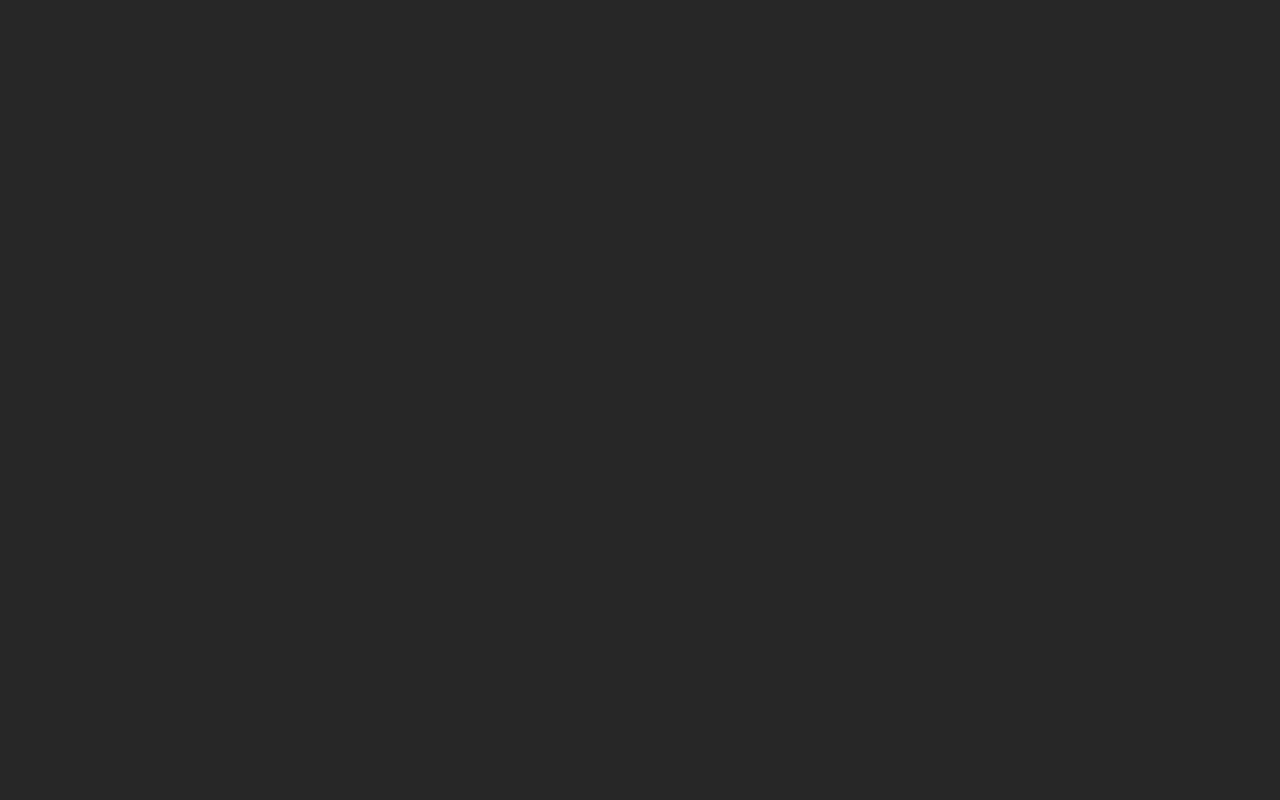
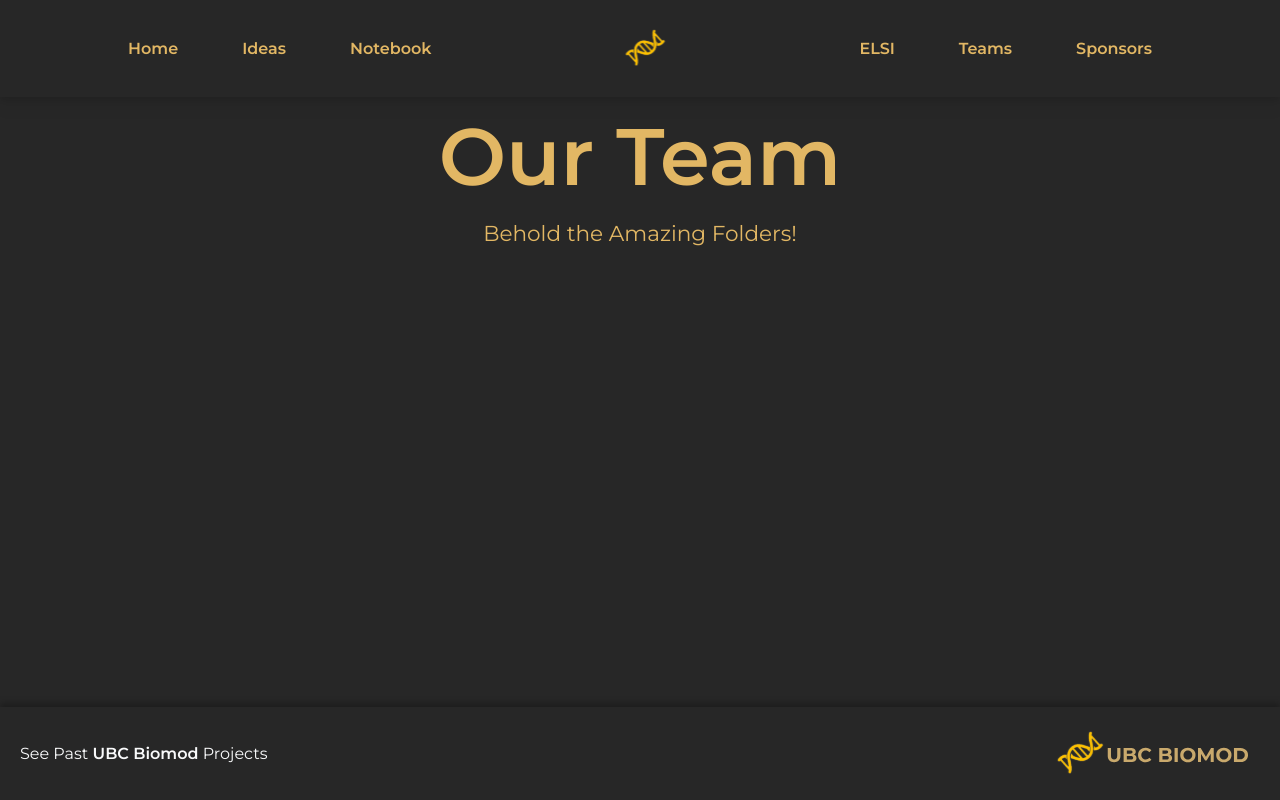
Before and after one commit to biomod2023/biomod2023, a Vue app: page /team in a window 1280 px wide. Before the commit this address had no page. Built offline with nearby package versions, Linux system fonts and the light colour scheme.

Commit message:
add route to team page and some headings

```diff
--- a/src/components/NavBar.vue
+++ b/src/components/NavBar.vue
@@ -16,7 +16,7 @@ import { RouterLink } from 'vue-router'
     </a>
     <div class="flex justify-center gap-16">
       <RouterLink to="#">ELSI</RouterLink>
-      <RouterLink to="#">Teams</RouterLink>
+      <RouterLink to="/team">Teams</RouterLink>
       <RouterLink to="#">Sponsors</RouterLink>
     </div>
   </div>
--- a/src/router/index.ts
+++ b/src/router/index.ts
@@ -1,6 +1,7 @@
 import { createRouter, createWebHistory } from 'vue-router'
-import HomeView from '../views/HomeView.vue'
+import HomeView from '@/views/HomeView.vue'
 import IdeasView from '@/views/IdeasView.vue'
+import TeamView from `@/views/TeamView.vue`
 
 const router = createRouter({
   history: createWebHistory(import.meta.env.BASE_URL),
@@ -18,6 +19,12 @@ const router = createRouter({
     },
 
     {
+      path: '/team',
+      name: 'team',
+      component: TeamView
+    },
+
+    {
       path: '/about',
       name: 'about',
       // route level code-splitting
--- /dev/null
+++ b/src/views/TeamView.vue
@@ -0,0 +1,21 @@
+<script setup lang="ts">
+    import NavBar from "@/components/NavBar.vue"
+    import Footer from "@/components/Footer.vue"
+</script>
+
+<template>
+    <div class="flex flex-col h-screen">
+        <NavBar/>
+        <div class="flex flex-col w-screen items-center">
+            <h1 class="text-title text-gold">
+                Our Team
+            </h1>
+            <h2 class="text-subtitle text-gold">
+                Behold the Amazing Folders!
+            </h2>
+        </div>
+        <div class="flex flex-col justify-end grow">
+            <Footer />
+        </div>
+    </div>
+</template>
```
